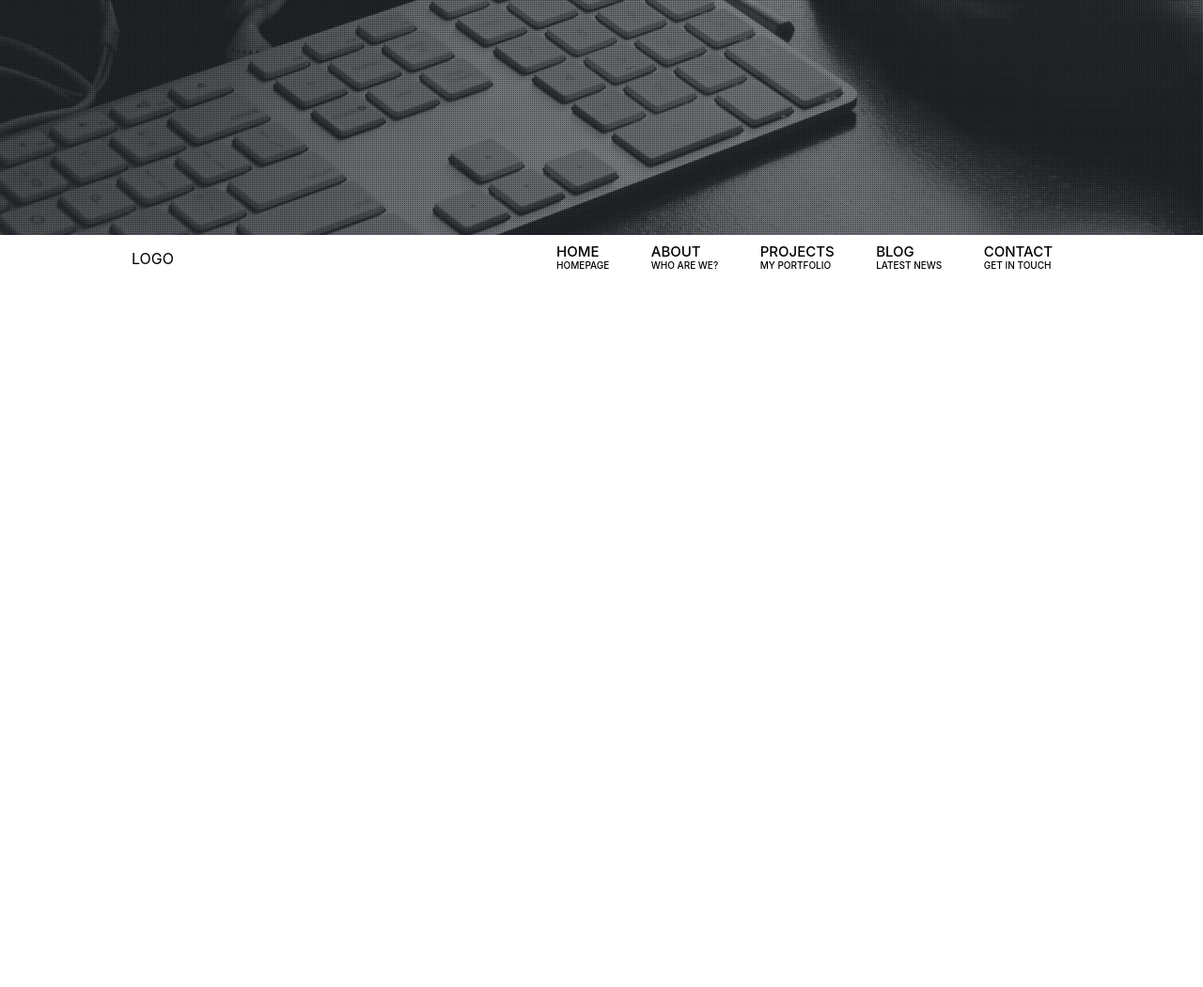
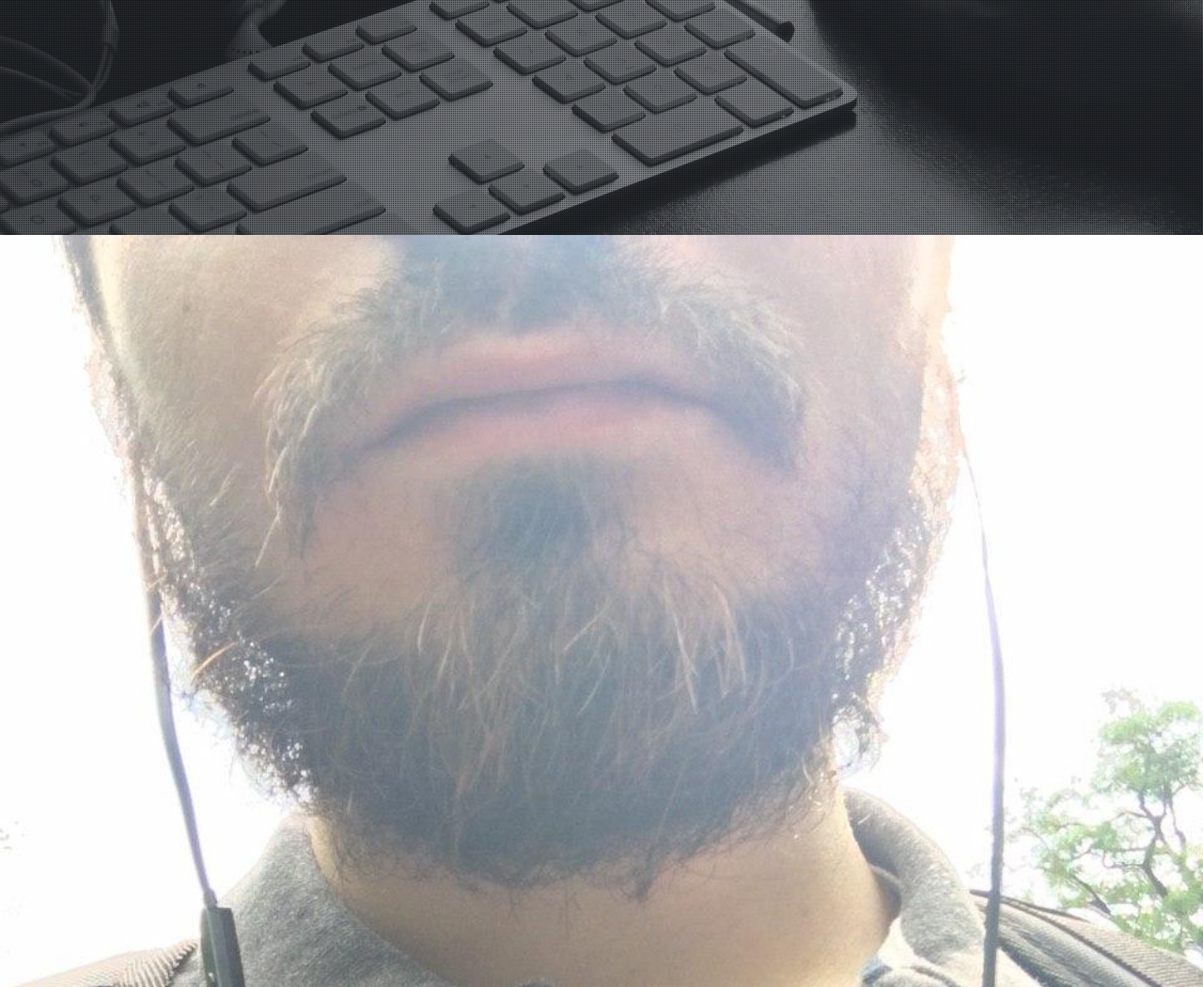
Before and after one commit to ReVa228/test.github.io, a plain HTML site: page index.html in a window 1280 px wide. Shown: the part 550-1600 px from the top of the page at 94% size. Before the commit the page ends 850 px from the top, so only its background shows below. Drawn offline with Linux system fonts and the light colour scheme.

Commit message:
ready nav

```diff
--- a/index.html
+++ b/index.html
@@ -42,5 +42,6 @@
         </nav>
       </div>
     </header>
+    <div class="img"></div>
   </body>
 </html>
--- a/style.css
+++ b/style.css
@@ -75,6 +75,10 @@ body,
   text-transform: uppercase;
   width: 100%;
   height: 50px;
+  position: fixed;
+  top: 0;
+  z-index: 9999;
+  background-image: url(/test.github.io/images/pattern.png);
 }
 .container_header {
   display: flex;
@@ -87,6 +91,9 @@ body,
 
 /*logo*/
 
+.logo {
+  color: #ffffff;
+}
 /*nav*/
 
 .navbar-list {
@@ -102,10 +109,16 @@ body,
 }
 .navbar-info {
   font-size: 10px;
-  color: #000000;
+  color: #ffffff;
 }
 .navbar-link {
   font-size: 15px;
-  color: #000000;
+  color: #ffffff;
   text-decoration: none;
 }
+.img {
+  background-image: url(/test.github.io/images/photo_2020-07-10_13-52-09.jpg);
+  background-repeat: no-repeat;
+  background-size: cover;
+  height: 100%;
+}
```
Also changed, not shown: images/ProfilePhotos.jpg (deleted), images/photo_2020-07-01_21-03-18.jpg (deleted), images/photo_2020-07-01_21-29-51.jpg (deleted), images/photo_2020-07-10_13-52-09.jpg (added), images/singularity.jpg (deleted), images/street-381227_1920.jpg (deleted), images/transparent-background-pattern.svg (deleted).
